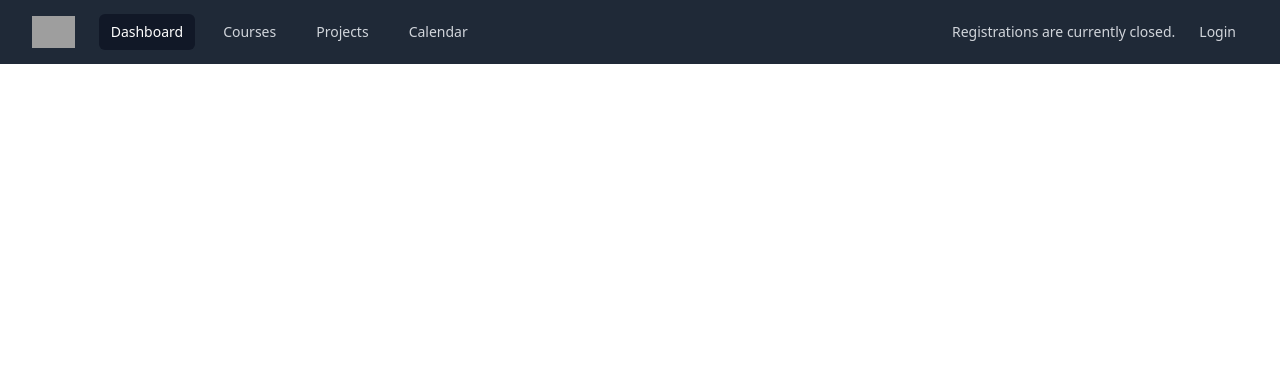
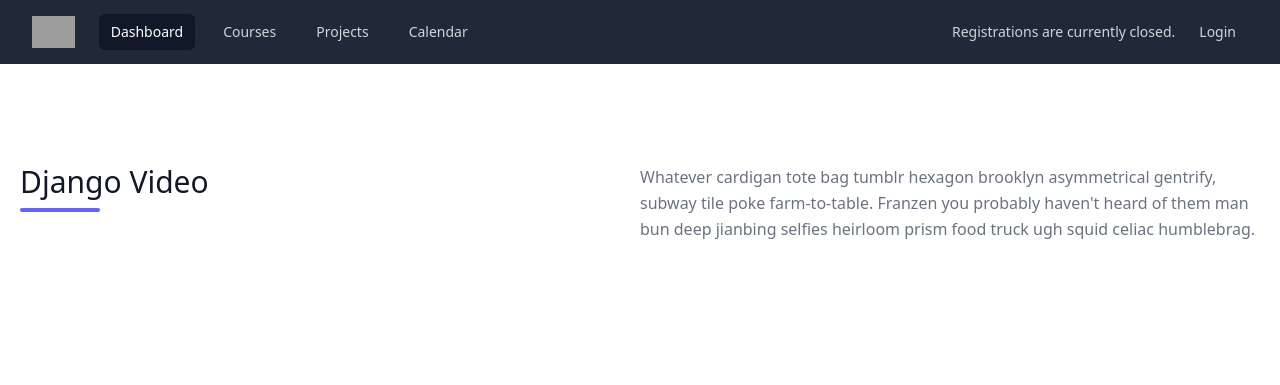
Before and after one commit to sir-meee/video-membership, a Django app: template djvideomem/templates/content/course_list.html in a window 1280 px wide. Shown: the top 385 px of the page. Run offline with Django 5.2, Linux system fonts and the light colour scheme; the template is opened without the code that fills it, so the values that code supplies are empty; some libraries are stand-ins or nearby versions; grey boxes are pictures that could not be loaded.

Commit message:
course detail

```diff
--- a/djvideomem/content/urls.py
+++ b/djvideomem/content/urls.py
@@ -1,9 +1,10 @@
 from django.urls import path
-from .views import CourseListView
+from .views import CourseListView, CourseDetailView
 
 
 app_name = "content"
 
 urlpatterns = [
-    path("", CourseListView.as_view(), name='course-list')
+    path("", CourseListView.as_view(), name='course-list'),
+    path('<slug>/', CourseDetailView.as_view(), name='course-detail'),
 ]
--- a/djvideomem/templates/content/course_list.html
+++ b/djvideomem/templates/content/course_list.html
@@ -1,9 +1,29 @@
 {% extends 'base.html' %}
 
 {% block content %}
-    <div class="max-w-md mx-auto">
+    <section class="text-gray-600 body-font">
+    <div class="container px-5 py-24 mx-auto">
+        <div class="flex flex-wrap w-full mb-20">
+        <div class="lg:w-1/2 w-full mb-6 lg:mb-0">
+            <h1 class="sm:text-3xl text-2xl font-medium title-font mb-2 text-gray-900">Django Video</h1>
+            <div class="h-1 w-20 bg-indigo-500 rounded"></div>
+        </div>
+        <p class="lg:w-1/2 w-full leading-relaxed text-gray-500">Whatever cardigan tote bag tumblr hexagon brooklyn asymmetrical gentrify, subway tile poke farm-to-table. Franzen you probably haven't heard of them man bun deep jianbing selfies heirloom prism food truck ugh squid celiac humblebrag.</p>
+        </div>
+        <div class="flex flex-wrap -m-4">
         {% for course in object_list %}
-            <p>{{ course.name }}</p>
+        <div class="xl:w-1/4 md:w-1/2 p-4">
+            <div class="bg-gray-100 p-6 rounded-lg">
+            <img class="h-40 rounded w-full object-cover object-center mb-6" src="{{ course.thumbnail.url }}" alt="{{ course.name }}">
+            <h3 class="tracking-widest text-indigo-500 text-xs font-medium title-font">SUBTITLE</h3>
+            <a href="{% url 'content:course-detail' course.slug %}">
+                <h2 class="text-lg text-gray-900 font-medium title-font mb-4">{{ course.name }}</h2>
+                <p class="leading-relaxed text-base"></p>
+            </a>
+            </div>
+        </div>
         {% endfor %}
+        </div>
     </div>
+    </section>
 {% endblock content %}
```
Also changed, not shown: djvideomem/content/views.py (+6 -1 lines), djvideomem/templates/content/course_detail.html (added, +28 -0 lines).
